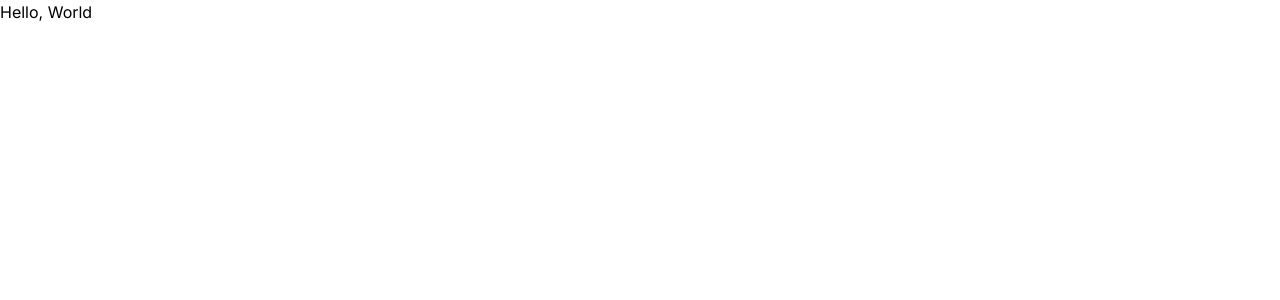
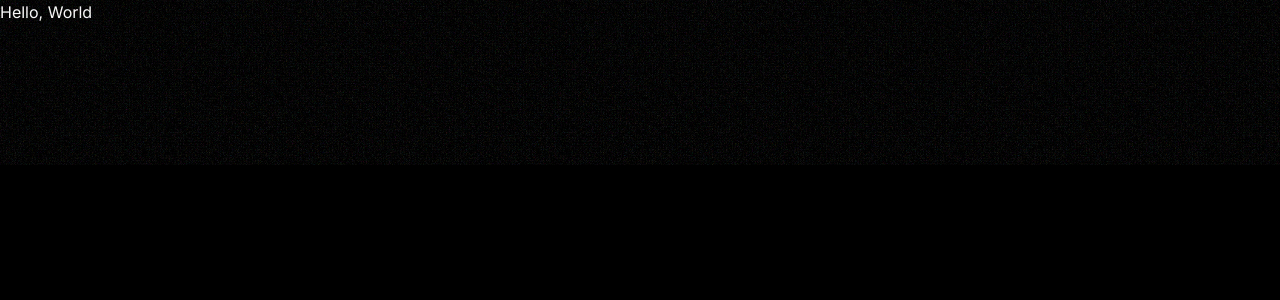
Before and after one commit to RenanSui/spenso, a Next.js app: page / in a window 1280 px wide. Shown: the top 300 px of the page. Built offline with nearby package versions, Linux system fonts and the light colour scheme.

Commit message:
add grainy to layout

```diff
--- a/src/app/layout.tsx
+++ b/src/app/layout.tsx
@@ -1,6 +1,8 @@
-import '../styles/globals.css'
+import { Grainy } from '@/components/ui/grainy'
+import { cn } from '@/lib/utils'
 import type { Metadata } from 'next'
 import { Inter } from 'next/font/google'
+import '../styles/globals.css'
 
 const inter = Inter({ subsets: ['latin'] })
 
@@ -16,7 +18,10 @@ export default function RootLayout({
 }) {
   return (
     <html lang="en">
-      <body className={inter.className}>{children}</body>
+      <body className={cn('bg-black text-white', inter.className)}>
+        {children}
+      </body>
+      <Grainy />
     </html>
   )
 }
--- /dev/null
+++ b/src/components/ui/grainy.tsx
@@ -0,0 +1,11 @@
+export const Grainy = () => {
+  return (
+    <div className="absolute opacity-30 pointer-events-none top-0 left-0 right-0 [filter:_url(#grainy)]">
+      <svg>
+        <filter id="grainy">
+          <feTurbulence type="turbulence" baseFrequency="0.65" />
+        </filter>
+      </svg>
+    </div>
+  )
+}
```
